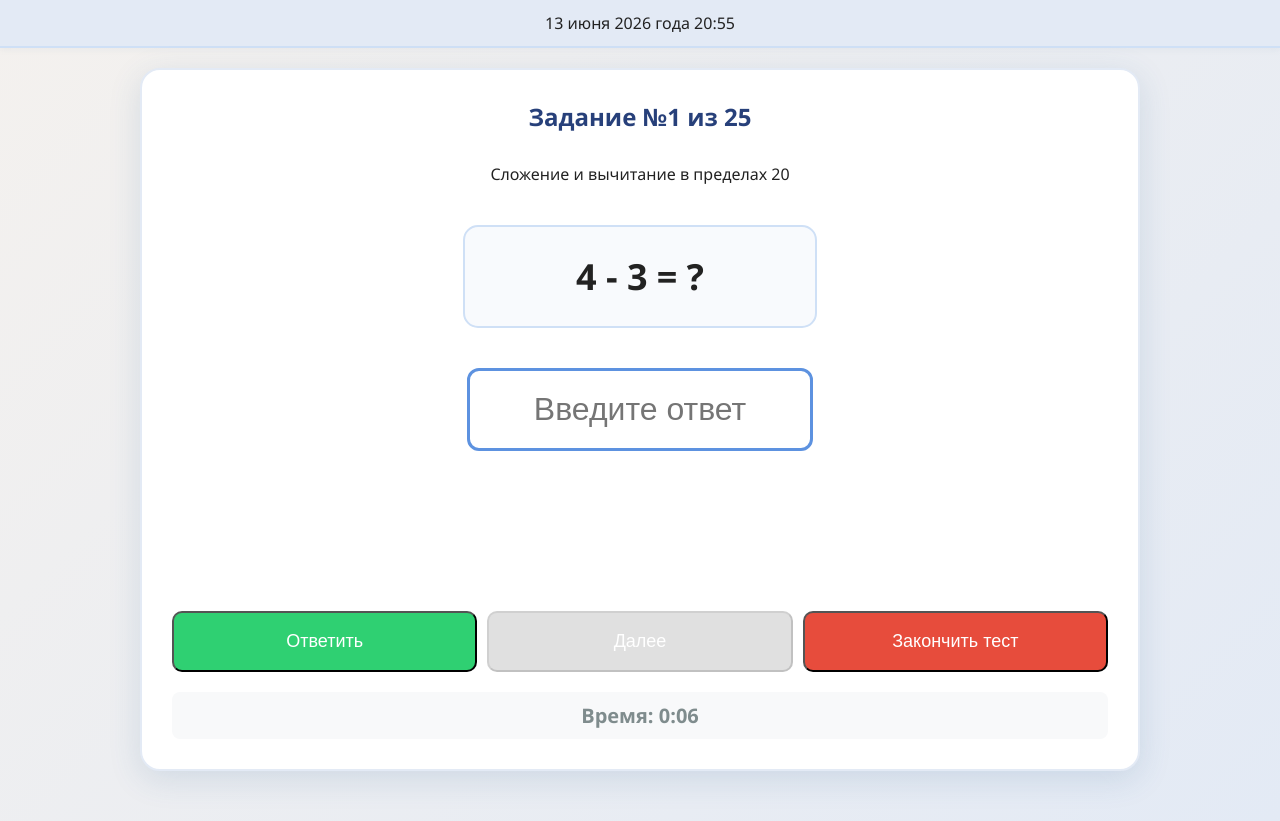
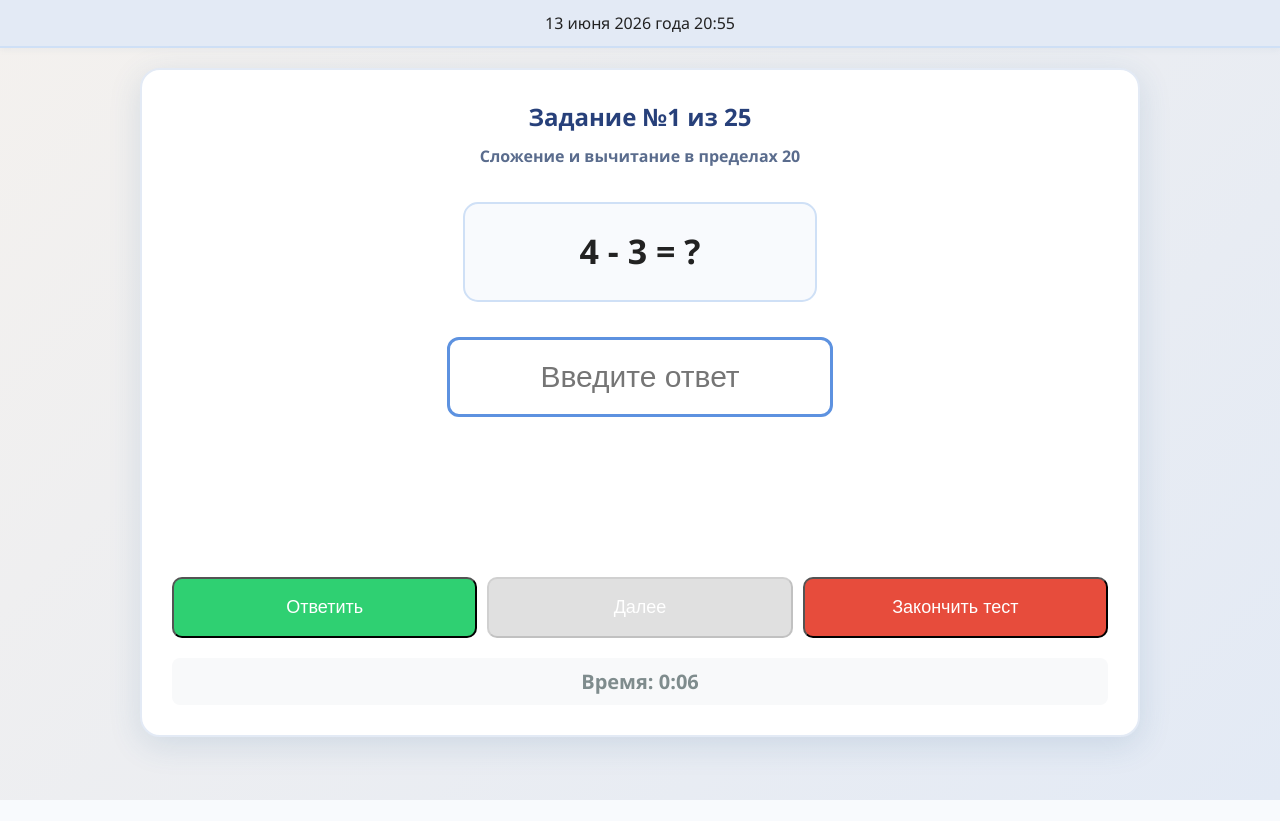
Before and after one commit to Zaharov89/Arina, a Flask app: page /math/test in a window 1280 px wide. After the commit the page ends 800 px from the top, so only its background shows below. Run offline with Flask 3, Linux system fonts and the light colour scheme; parts of the project's set-up code (start-up, migrations or seed data) failed here and were passed over.

Commit message:
Improve math topic test display styles

```diff
--- a/Arina/frontend/static/math/test.css
+++ b/Arina/frontend/static/math/test.css
@@ -7,8 +7,16 @@
 .question-counter {
     font-size: 24px;
     color: #27407a;
-    margin-bottom: 30px;
+    margin-bottom: 12px;
     font-weight: 600;
+}
+
+.question-topic {
+    text-align: center;
+    color: #5a6c8d;
+    font-size: 16px;
+    font-weight: 700;
+    margin-bottom: 18px;
 }
 
 .question-container {
@@ -16,11 +24,11 @@
     align-items: center;
     justify-content: center;
     gap: 20px;
-    margin: 40px 0;
+    margin: 35px 0;
 }
 
 .question-text {
-    font-size: 36px;
+    font-size: 34px;
     font-weight: bold;
     color: #222;
     padding: 25px;
@@ -28,30 +36,23 @@
     border-radius: 15px;
     border: 2px solid #cfe0f6;
     min-width: 300px;
+    max-width: 780px;
     text-align: center;
+    white-space: pre-line;
+    line-height: 1.35;
 }
 
 .answer-input {
-    font-size: 32px;
+    font-size: 30px;
     padding: 20px;
-    width: 300px;
+    width: 340px;
+    max-width: 90%;
     text-align: center;
     border: 3px solid #5d92e0;
     border-radius: 12px;
     margin: 30px auto;
     display: block;
     outline: none;
-}
-
-input[type="number"] {
-    -moz-appearance: textfield;
-    -webkit-appearance: none;
-}
-
-input[type="number"]::-webkit-outer-spin-button,
-input[type="number"]::-webkit-inner-spin-button {
-    -webkit-appearance: none;
-    margin: 0;
 }
 
 .result-message {
@@ -93,7 +94,7 @@ input[type="number"]::-webkit-inner-spin-button {
 }
 
 #checkBtn:disabled {
-    background: #cccccc; /* серый */
+    background: #cccccc;
     cursor: not-allowed;
     opacity: 0.6;
 }
@@ -109,7 +110,7 @@ input[type="number"]::-webkit-inner-spin-button {
 }
 
 #nextBtn:disabled {
-    background: #cccccc; /* серый */
+    background: #cccccc;
     cursor: not-allowed;
     opacity: 0.6;
 }
@@ -128,13 +129,6 @@ input[type="number"]::-webkit-inner-spin-button {
     background: #c0392b;
     transform: translateY(-2px);
 }
-
-#checkBtn { background: #2fd072; }
-#checkBtn:hover:not(:disabled) { background: #25b862; }
-#nextBtn { background: #5d92e0; }
-#nextBtn:hover:not(:disabled) { background: #4a7bc9; }
-#finishBtn { background: #e74c3c; }
-#finishBtn:hover { background: #c0392b; }
 
 .test-timer {
     text-align: center;
@@ -166,5 +160,6 @@ input[type="number"]::-webkit-inner-spin-button {
 @media (max-width: 768px) {
     .test-buttons { flex-direction: column; }
     .test-btn { width: 100%; max-width: 300px; }
-    .answer-input { font-size: 28px; }
+    .answer-input { font-size: 26px; }
+    .question-text { font-size: 26px; min-width: 0; }
 }
```
